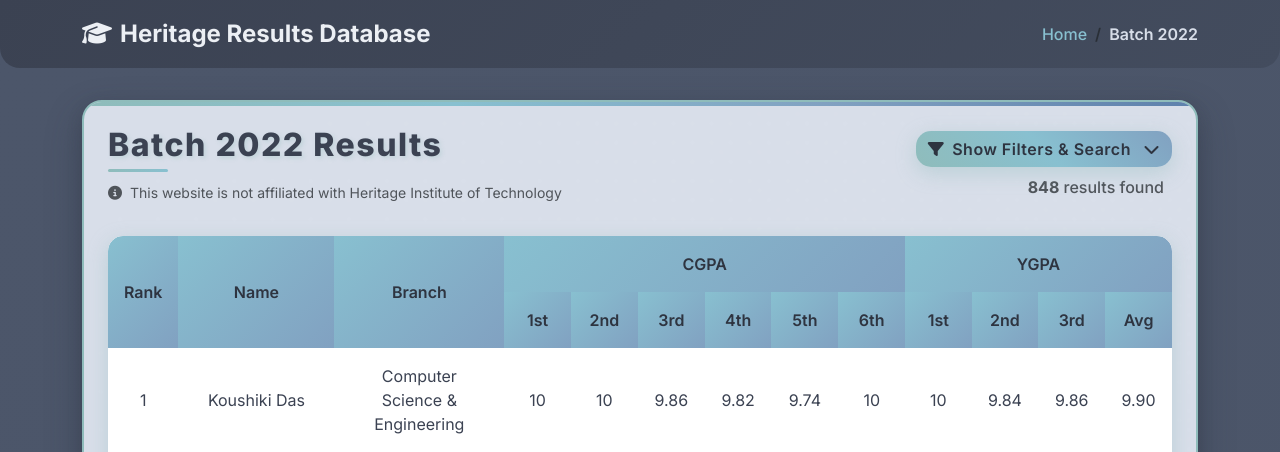
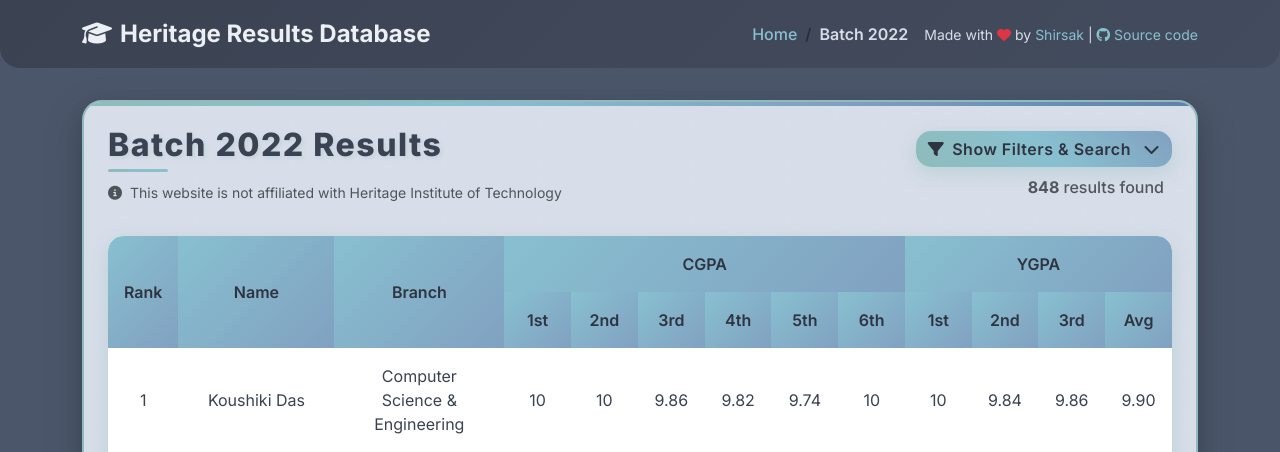
Before and after one commit to shirsakm/heritage-db, a Flask app: page /hdb/batch/2022 in a window 1280 px wide. Shown: the top 452 px of the page. Run offline with Flask 3, Linux system fonts and the light colour scheme.

Commit message:
Updated header

```diff
--- a/app.py
+++ b/app.py
@@ -99,7 +99,7 @@ def batch_table(batch):
 @app.route("/favicon.ico")
 def favicon():
     """Serve favicon"""
-    return send_from_directory('static', 'favicon-32x32.png', mimetype='image/png')
+    return send_from_directory('static/icons', 'favicon-32x32.png', mimetype='image/png')
 
 
 @app.route("/ping")
--- a/templates/base.html
+++ b/templates/base.html
@@ -7,10 +7,10 @@
 
     <!-- Favicon -->
     <link rel="shortcut icon" href="/favicon.ico" type="image/x-icon">
-    <link rel="icon" type="image/png" sizes="32x32" href="{{ url_for('static', filename='favicon-32x32.png') }}">
-    <link rel="icon" type="image/png" sizes="16x16" href="{{ url_for('static', filename='favicon-16x16.png') }}">
-    <link rel="icon" type="image/png" sizes="96x96" href="{{ url_for('static', filename='favicon-96x96.png') }}">
-    <link rel="icon" type="image/png" sizes="120x120" href="{{ url_for('static', filename='favicon-120x120.png') }}">
+    <link rel="icon" type="image/png" sizes="32x32" href="{{ url_for('static', filename='icons/favicon-32x32.png') }}">
+    <link rel="icon" type="image/png" sizes="16x16" href="{{ url_for('static', filename='icons/favicon-16x16.png') }}">
+    <link rel="icon" type="image/png" sizes="96x96" href="{{ url_for('static', filename='icons/favicon-96x96.png') }}">
+    <link rel="icon" type="image/png" sizes="120x120" href="{{ url_for('static', filename='icons/favicon-120x120.png') }}">
 
     <!-- External CSS -->
     <link rel="stylesheet" href="https://cdn.jsdelivr.net/npm/bootstrap@5.3.0/dist/css/bootstrap.min.css">
@@ -40,9 +40,11 @@
                 <a href="{{ url_for('index') }}" class="nav-title">
                     <i class="fas fa-graduation-cap me-2"></i>Heritage Results Database
                 </a>
+
+                <div class="d-flex align-items-center">
                     {% if batch %}
-                <nav aria-label="breadcrumb">
-                    <ol class="breadcrumb breadcrumb-nord">
+                    <nav aria-label="breadcrumb" class="me-3">
+                        <ol class="breadcrumb breadcrumb-nord mb-0">
                             <li class="breadcrumb-item">
                                 <a href="{{ url_for('index') }}">Home</a>
                             </li>
@@ -52,6 +54,19 @@
                         </ol>
                     </nav>
                     {% endif %}
+
+                    <!-- Attribution -->
+                    <div class="d-none d-lg-block">
+                        <small style="color: var(--nord4);">
+                            Made with <i class="fas fa-heart text-danger"></i> by
+                            <a href="https://github.com/shirsakm" target="_blank" class="text-decoration-none" style="color: var(--nord8);">Shirsak</a>
+                            |
+                            <a href="https://github.com/shirsakm/result-finder-heritage" target="_blank" class="text-decoration-none" style="color: var(--nord8);">
+                                <i class="fab fa-github me-1"></i>Source code
+                            </a>
+                        </small>
+                    </div>
+                </div>
             </div>
         </div>
     </nav>
--- a/templates/table.html
+++ b/templates/table.html
@@ -15,6 +15,7 @@
             <!-- Left side - Batch Title -->
             <div class="col-md-6">
                 <h2 class="title-text mb-3 text-start d-none d-md-block">Batch {{ batch }} Results</h2>
+
                 <!-- Disclaimer -->
                 <div class="mt-2">
                     <small class="text-muted">
```
Also changed, not shown: static/icons/favicon-120x120.png (renamed from static/favicon-120x120.png), static/icons/favicon-16x16.png (renamed from static/favicon-16x16.png), static/icons/favicon-32x32.png (renamed from static/favicon-32x32.png), static/icons/favicon-96x96.png (renamed from static/favicon-96x96.png). Lines whose indentation alone changed are shown as unchanged.
